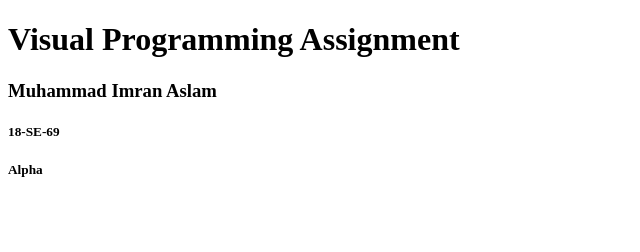
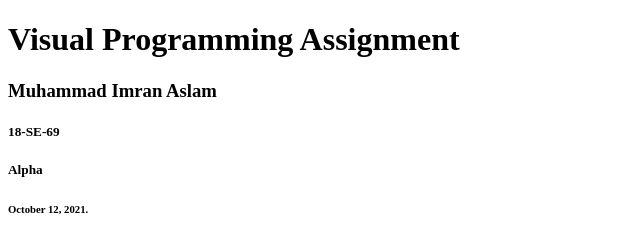
Before and after one commit to Imran-Aslam/Visual-Programming-Tasks, a plain HTML site: page index.html in a window 1280 px wide. Shown: the full height of the page, 0-640 px from the left. Drawn offline with Linux system fonts and the light colour scheme.

Commit message:
Update index.html
the third commit add date in the file

```diff
--- a/index.html
+++ b/index.html
@@ -14,6 +14,7 @@
         <h3>Muhammad Imran Aslam</h3>
         <h5>18-SE-69</h5>
         <h5>Alpha</h5>
+        <h6>October 12, 2021.</h6>
     </div>
 </body>
 
```
